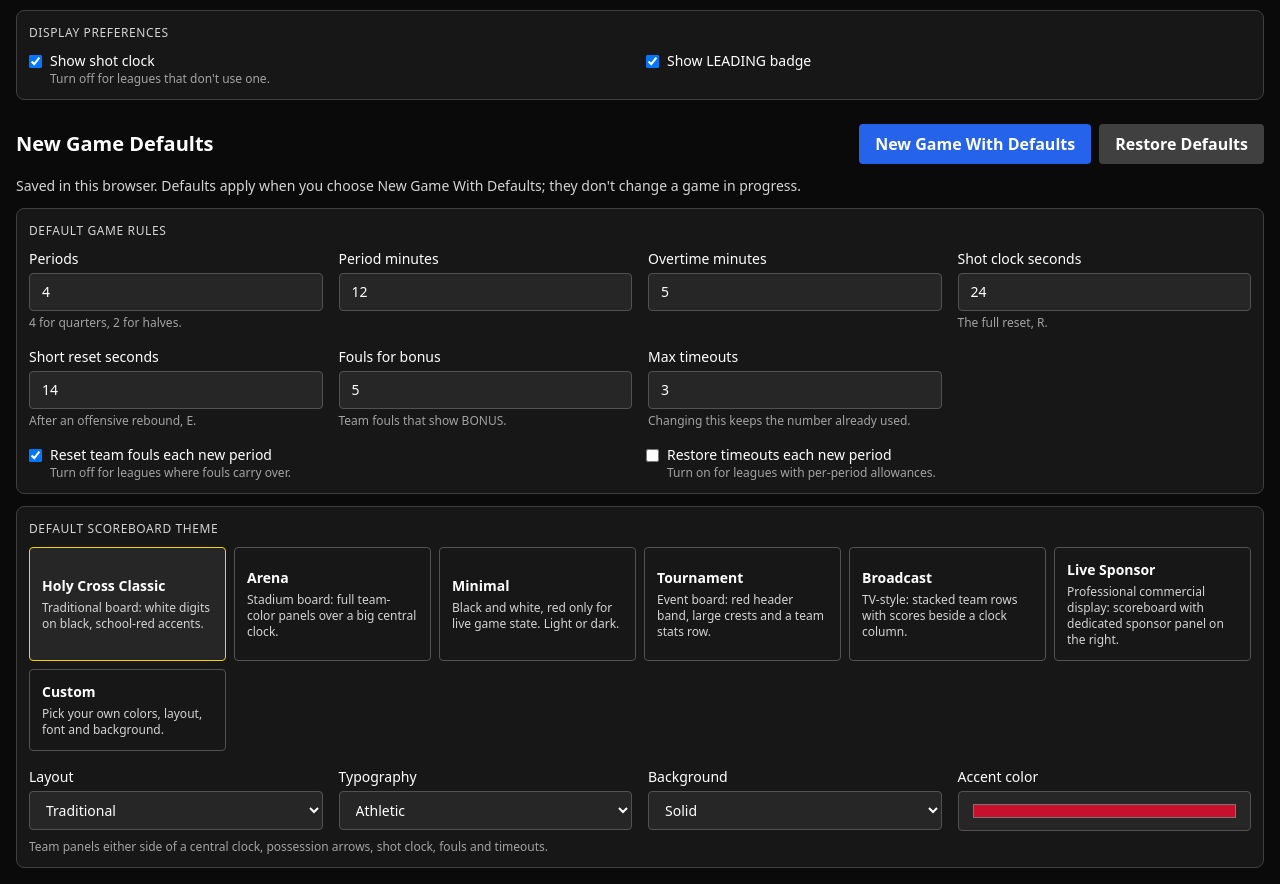
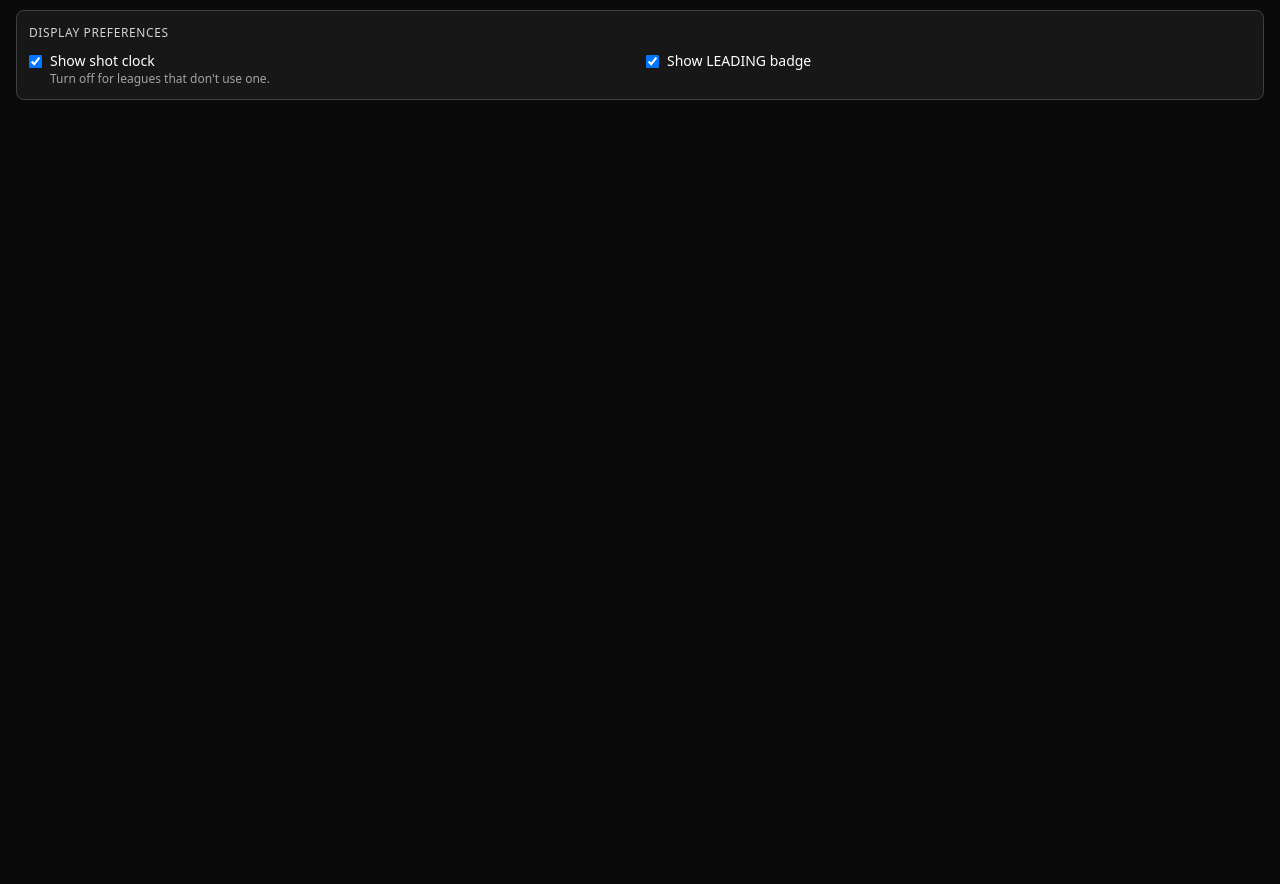
Before and after one commit to jamesabr11/Brightlink-Scoreboard-Application, a React (Vite) app: page /setup in a window 1280 px wide. Shown: the part 1890-2774 px from the top of the page. After the commit the page ends 2006 px from the top, so only its background shows below. Built offline with nearby package versions, Linux system fonts and the light colour scheme.

Commit message:
refactor(setup): remove the New Game Defaults section
Game Settings already holds the rules and scoreboard theme, and Reset Game / New Game on the operator page uses them. Stored default values in useSettingsStore are untouched.

```diff
--- a/src/components/basketball/AppPreferences.tsx
+++ b/src/components/basketball/AppPreferences.tsx
@@ -1,57 +1,8 @@
 import { Volume2 } from 'lucide-react';
-import { isGameActive, useBasketballStore } from '../../store/useBasketballStore';
 import { useSettingsStore } from '../../store/useSettingsStore';
-import { askConfirm, notify } from '../../lib/feedback';
 import { playSound, unlockAudio } from '../../lib/sound';
-import { neutral, primary } from './styles';
-import { CheckField, Panel, RulesFields } from './ui';
-import { ThemeFields } from './ThemePicker';
-
-// The defaults for new games (useSettingsStore). Shown on the Game Setup page.
-export const NewGameDefaults: React.FC = () => {
-  const settings = useSettingsStore();
-
-  const startNewGame = async () => {
-    const confirmed = !isGameActive(useBasketballStore.getState()) || await askConfirm({
-      title: 'A game is in progress',
-      message: 'Starting a new game replaces it. Team names are kept, and Undo can bring the game back.',
-      confirmLabel: 'Start New Game',
-      danger: true,
-    });
-    if (!confirmed) return;
-    useBasketballStore.getState().applyDefaults(settings.rules, settings.theme);
-    notify('New game started with your defaults.');
-  };
-
-  const restore = async () => {
-    const confirmed = await askConfirm({ title: 'Restore default settings?', message: 'Defaults, sound and display preferences return to factory values. The current game, configurations and history are not changed.', confirmLabel: 'Restore Defaults', danger: true });
-    if (!confirmed) return;
-    settings.restoreDefaults();
-    notify('Settings restored.');
-  };
-
-  return (
-    <section aria-labelledby="defaults-heading" className="space-y-3">
-      <div className="flex flex-wrap justify-between items-center gap-2">
-        <h3 id="defaults-heading" className="text-xl font-bold">New Game Defaults</h3>
-        <div className="flex gap-2">
-          <button onClick={startNewGame} className={`${primary} px-4 py-2`}>New Game With Defaults</button>
-          <button onClick={restore} className={`${neutral} px-4 py-2`}>Restore Defaults</button>
-        </div>
-      </div>
-      <p className="text-sm text-neutral-300">Saved in this browser. Defaults apply when you choose New Game With Defaults; they don't change a game in progress.</p>
-
-      <Panel title="Default Game Rules">
-        <RulesFields rules={settings.rules} onChange={settings.updateRules} />
-      </Panel>
-
-      <Panel title="Default Scoreboard Theme">
-        <ThemeFields value={settings.theme} onChange={settings.updateTheme} />
-      </Panel>
-
-    </section>
-  );
-};
+import { neutral } from './styles';
+import { CheckField, Panel } from './ui';
 
 // Sound and display preferences (useSettingsStore), shown inside Game Settings.
 export const SoundDisplayPreferences: React.FC = () => {
--- a/src/components/basketball/SetupPage.tsx
+++ b/src/components/basketball/SetupPage.tsx
@@ -7,7 +7,7 @@ import type { Team } from '../../types/basketball';
 import { input, neutral } from './styles';
 import { Panel, RulesFields, TeamLogo } from './ui';
 import { ThemePicker } from './ThemePicker';
-import { NewGameDefaults, SoundDisplayPreferences } from './AppPreferences';
+import { SoundDisplayPreferences } from './AppPreferences';
 
 const removeUnusedLogos = () => {
   pruneLogos(referencedLogos(useBasketballStore.getState())).catch((error) => console.error('Could not clean up logos', error));
@@ -78,7 +78,6 @@ export const SetupPage: React.FC = () => {
       </Panel>
       <SoundDisplayPreferences />
       </section>
-      <NewGameDefaults />
     </div>
   );
 };
```
Also changed, not shown: 2 other files (tests, documents, lock files or other folders).
